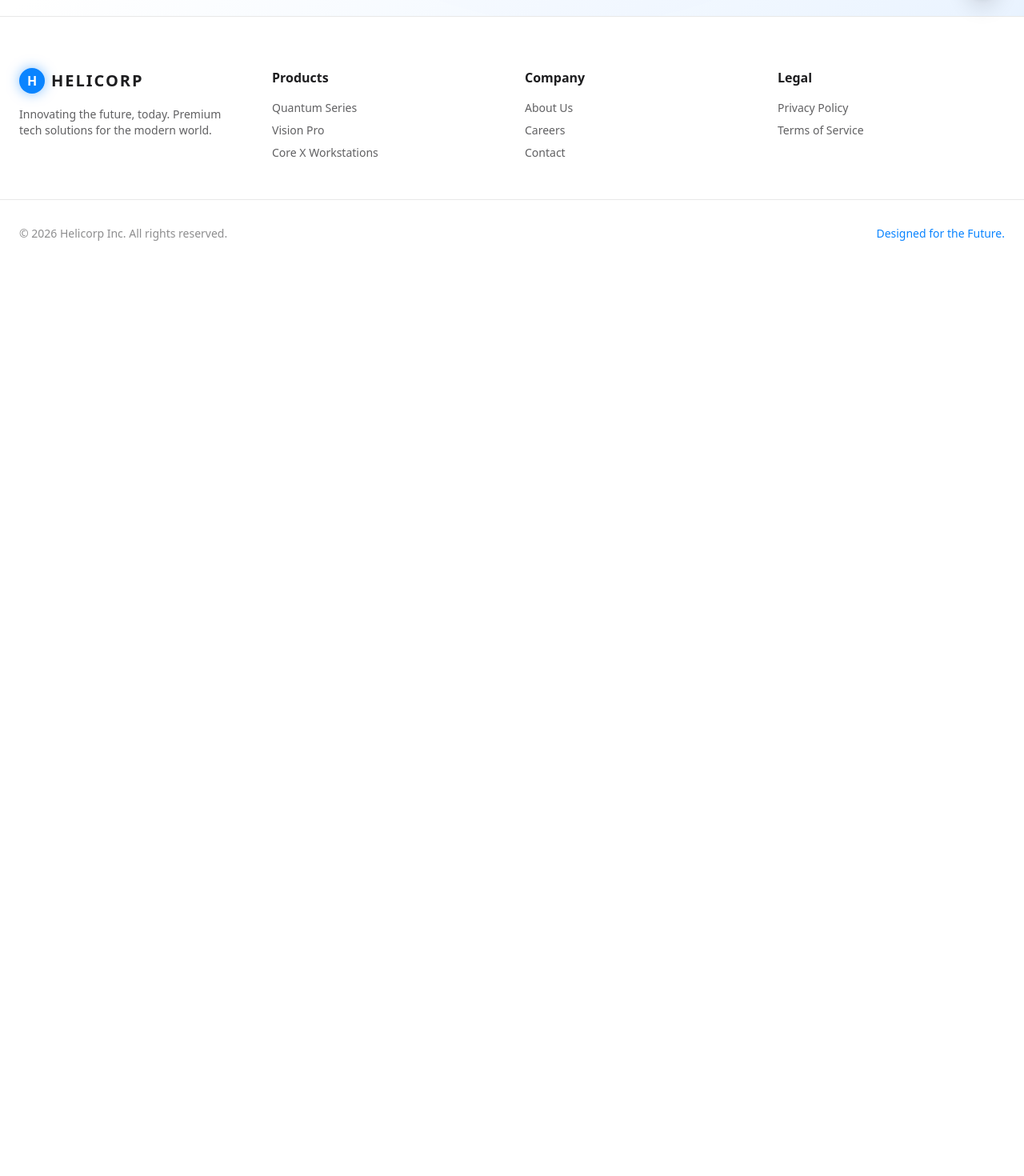
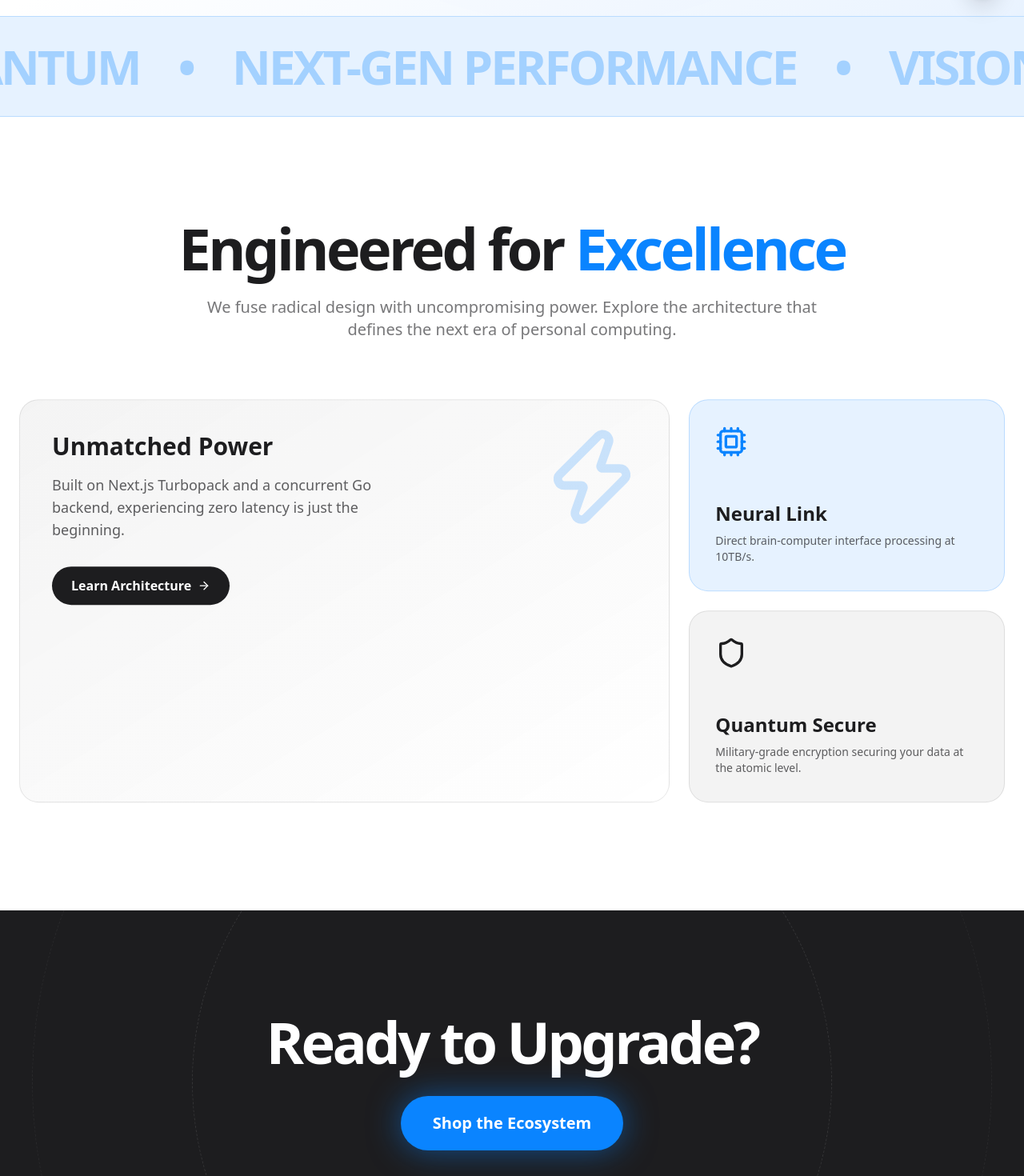
Before and after one commit to kietvo5924/helicorp, a Next.js app in the folder frontend/: page / in a window 1280 px wide. Shown: the part 780-2250 px from the top of the page at 80% size. Before the commit the page ends 1146 px from the top, so only its background shows below. Built offline with nearby package versions, Linux system fonts and the light colour scheme.

Commit message:
feat: Upgrade home page animations and fix footer links

```diff
--- a/frontend/src/app/page.tsx
+++ b/frontend/src/app/page.tsx
@@ -4,13 +4,143 @@ import { useTheme } from "next-themes";
 import { ParallaxHero } from "@/components/features/parallax-hero";
 import { CartDrawer } from "@/components/features/cart-drawer";
 import { ChatbotFAB } from "@/components/features/chatbot-fab";
+import { motion, useScroll, useTransform } from "framer-motion";
+import { ArrowRight, Cpu, Shield, Zap } from "lucide-react";
+import Link from "next/link";
+import { useRef } from "react";
 
 export default function Home() {
+  const containerRef = useRef<HTMLDivElement>(null);
+  const { scrollYProgress } = useScroll({
+    target: containerRef,
+    offset: ["start end", "end start"]
+  });
+
+  const yMarquee = useTransform(scrollYProgress, [0, 1], [0, -200]);
+  const yBento = useTransform(scrollYProgress, [0, 1], [100, -100]);
+
   return (
-    <main className="min-h-screen bg-background text-foreground transition-colors duration-300 flex flex-col items-center overflow-x-hidden">
+    <main ref={containerRef} className="min-h-screen bg-background text-foreground transition-colors duration-300 flex flex-col items-center overflow-x-hidden">
 
       {/* Main Scrollytelling Hero */}
       <ParallaxHero />
+
+      {/* Infinite Scrolling Marquee */}
+      <div className="w-full overflow-hidden bg-primary/10 py-8 border-y border-primary/20">
+        <motion.div
+          className="flex whitespace-nowrap gap-12 font-black text-6xl text-primary/30 uppercase tracking-tighter"
+          animate={{ x: [0, -1035] }}
+          transition={{ repeat: Infinity, duration: 15, ease: "linear" }}
+        >
+          <span>Helicorp Quantum</span>
+          <span>•</span>
+          <span>Next-Gen Performance</span>
+          <span>•</span>
+          <span>Vision Pro</span>
+          <span>•</span>
+          <span>Helicorp Core</span>
+          <span>•</span>
+          <span>Helicorp Quantum</span>
+          <span>•</span>
+          <span>Next-Gen Performance</span>
+          <span>•</span>
+          <span>Vision Pro</span>
+          <span>•</span>
+        </motion.div>
+      </div>
+
+      {/* Bento Grid Showcase */}
+      <section className="py-32 px-6 w-full max-w-7xl">
+        <div className="text-center mb-20">
+          <motion.h2
+            initial={{ opacity: 0, y: 20 }}
+            whileInView={{ opacity: 1, y: 0 }}
+            viewport={{ once: true }}
+            className="text-5xl md:text-7xl font-bold mb-6 tracking-tighter"
+          >
+            Engineered for <span className="text-primary">Excellence</span>
+          </motion.h2>
+          <motion.p
+            initial={{ opacity: 0, y: 20 }}
+            whileInView={{ opacity: 1, y: 0 }}
+            viewport={{ once: true }}
+            transition={{ delay: 0.1 }}
+            className="text-xl text-foreground/60 max-w-3xl mx-auto"
+          >
+            We fuse radical design with uncompromising power. Explore the architecture that defines the next era of personal computing.
+          </motion.p>
+        </div>
+
+        <motion.div
+          style={{ y: yBento }}
+          className="grid grid-cols-1 md:grid-cols-3 gap-6 auto-rows-[240px]"
+        >
+          <motion.div
+            whileHover={{ scale: 0.98 }}
+            className="md:col-span-2 md:row-span-2 rounded-3xl p-10 bg-gradient-to-br from-foreground/5 to-transparent border border-foreground/10 relative overflow-hidden group"
+          >
+            <div className="absolute top-0 right-0 p-8 opacity-20 group-hover:opacity-40 transition-opacity">
+              <Zap className="w-32 h-32 text-primary" />
+            </div>
+            <h3 className="text-3xl font-bold mb-4 relative z-10">Unmatched Power</h3>
+            <p className="text-foreground/70 text-lg max-w-md relative z-10 mb-8">
+              Built on Next.js Turbopack and a concurrent Go backend, experiencing zero latency is just the beginning.
+            </p>
+            <Link href="/features" className="inline-flex items-center gap-2 px-6 py-3 bg-foreground text-background font-bold rounded-full relative z-10 hover:gap-4 transition-all">
+              Learn Architecture <ArrowRight className="w-4 h-4" />
+            </Link>
+          </motion.div>
+
+          <motion.div
+            whileHover={{ scale: 0.98 }}
+            className="rounded-3xl p-8 bg-primary/10 border border-primary/20 flex flex-col justify-between group"
+          >
+            <Cpu className="w-10 h-10 text-primary mb-4" />
+            <div>
+              <h3 className="text-2xl font-bold mb-2">Neural Link</h3>
+              <p className="text-foreground/70 text-sm">Direct brain-computer interface processing at 10TB/s.</p>
+            </div>
+          </motion.div>
+
+          <motion.div
+            whileHover={{ scale: 0.98 }}
+            className="rounded-3xl p-8 bg-foreground/5 border border-foreground/10 flex flex-col justify-between group"
+          >
+            <Shield className="w-10 h-10 text-foreground mb-4" />
+            <div>
+              <h3 className="text-2xl font-bold mb-2">Quantum Secure</h3>
+              <p className="text-foreground/70 text-sm">Military-grade encryption securing your data at the atomic level.</p>
+            </div>
+          </motion.div>
+        </motion.div>
+      </section>
+
+      {/* CTA Section */}
+      <section className="py-32 w-full bg-foreground text-background flex flex-col items-center justify-center relative overflow-hidden">
+        <motion.div
+          initial={{ scale: 0.8, opacity: 0 }}
+          whileInView={{ scale: 1, opacity: 1 }}
+          viewport={{ once: true }}
+          className="text-center z-10 px-6"
+        >
+          <h2 className="text-5xl md:text-7xl font-bold mb-8 tracking-tighter">Ready to Upgrade?</h2>
+          <Link href="/products" className="inline-flex px-10 py-5 bg-primary text-white text-xl font-bold rounded-full shadow-[0_0_40px_rgba(10,132,255,0.5)] hover:scale-105 transition-transform">
+            Shop the Ecosystem
+          </Link>
+        </motion.div>
+
+        {/* Animated background elements */}
+        <motion.div
+          animate={{ rotate: 360 }}
+          transition={{ repeat: Infinity, duration: 50, ease: "linear" }}
+          className="absolute w-[800px] h-[800px] border border-background/10 rounded-full border-dashed"
+        />
+        <motion.div
+          animate={{ rotate: -360 }}
+          transition={{ repeat: Infinity, duration: 80, ease: "linear" }}
+          className="absolute w-[1200px] h-[1200px] border border-background/5 rounded-full border-dashed"
+        />
+      </section>
 
       {/* Floating interactive components */}
       <CartDrawer />
--- a/frontend/src/components/layout/footer.tsx
+++ b/frontend/src/components/layout/footer.tsx
@@ -1,6 +1,8 @@
+import Link from "next/link";
+
 export function Footer() {
   return (
-    <footer className="w-full bg-background text-foreground py-16 border-t border-foreground/10 transition-colors duration-300">
+    <footer className="w-full bg-foreground/[0.03] text-foreground py-16 border-t border-foreground/10 transition-colors duration-300">
       <div className="container mx-auto px-6 grid grid-cols-1 md:grid-cols-4 gap-8">
         <div>
           <div className="flex items-center gap-2 mb-4">
@@ -10,26 +12,26 @@ export function Footer() {
           <p className="text-sm text-foreground/70">Innovating the future, today. Premium tech solutions for the modern world.</p>
         </div>
         <div>
-          <h4 className="font-bold text-foreground mb-4">Products</h4>
+          <h4 className="font-bold text-foreground mb-4">Ecosystem</h4>
           <ul className="space-y-2 text-sm text-foreground/70">
-            <li><a href="#" className="hover:text-primary transition-colors">Quantum Series</a></li>
-            <li><a href="#" className="hover:text-primary transition-colors">Vision Pro</a></li>
-            <li><a href="#" className="hover:text-primary transition-colors">Core X Workstations</a></li>
+            <li><Link href="/products" className="hover:text-primary transition-colors">All Products</Link></li>
+            <li><Link href="/features" className="hover:text-primary transition-colors">Technology</Link></li>
+            <li><Link href="/about" className="hover:text-primary transition-colors">Our Vision</Link></li>
           </ul>
         </div>
         <div>
           <h4 className="font-bold text-foreground mb-4">Company</h4>
           <ul className="space-y-2 text-sm text-foreground/70">
-            <li><a href="#" className="hover:text-primary transition-colors">About Us</a></li>
-            <li><a href="#" className="hover:text-primary transition-colors">Careers</a></li>
-            <li><a href="#" className="hover:text-primary transition-colors">Contact</a></li>
+            <li><Link href="/about" className="hover:text-primary transition-colors">About Us</Link></li>
+            <li><Link href="#" className="hover:text-primary transition-colors">Careers</Link></li>
+            <li><Link href="#" className="hover:text-primary transition-colors">Contact</Link></li>
           </ul>
         </div>
         <div>
           <h4 className="font-bold text-foreground mb-4">Legal</h4>
           <ul className="space-y-2 text-sm text-foreground/70">
-            <li><a href="#" className="hover:text-primary transition-colors">Privacy Policy</a></li>
-            <li><a href="#" className="hover:text-primary transition-colors">Terms of Service</a></li>
+            <li><Link href="#" className="hover:text-primary transition-colors">Privacy Policy</Link></li>
+            <li><Link href="#" className="hover:text-primary transition-colors">Terms of Service</Link></li>
           </ul>
         </div>
       </div>
```
